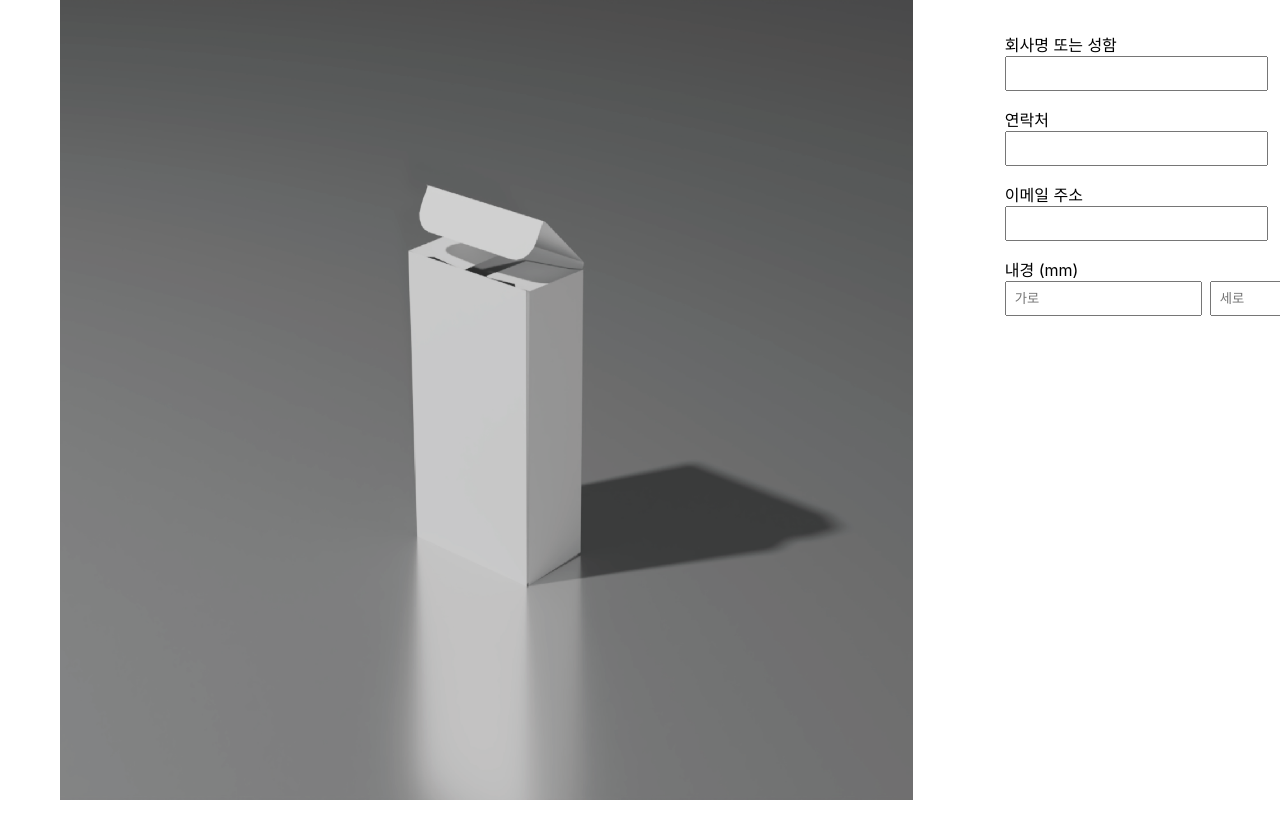
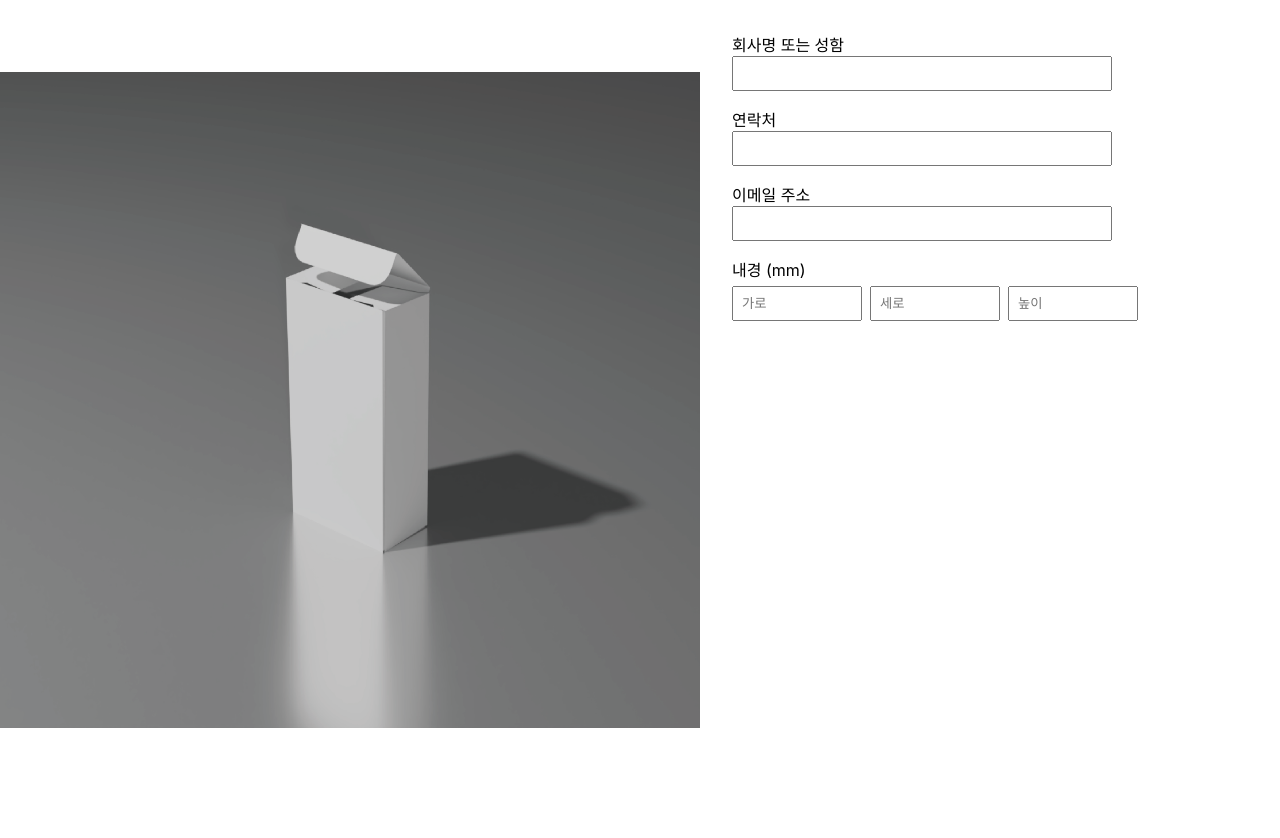
Before and after one commit to YimYoungheun/MTDL-Package, a React (Create React App) app: page / in a window 1280 px wide. Shown: the top 838 px of the page. Built offline with nearby package versions, Linux system fonts and the light colour scheme.

Commit message:
Update App.js

```diff
--- a/src/App.js
+++ b/src/App.js
@@ -1,4 +1,4 @@
-// App.js (완전한 버전 – 300줄 전체 UI 구성 포함)
+// App.js (전체 UI 포함, 이미지 700px, 입력칸 조정)
 import React, { useState } from 'react';
 import './App.css';
 
@@ -20,6 +20,9 @@ function App() {
   const [coating, setCoating] = useState(null);
   const [embossing, setEmbossing] = useState(null);
   const [foil, setFoil] = useState([]);
+
+  const inputStyle = { width: '360px', padding: '0.5rem' };
+  const shortInputStyle = { width: '110px', padding: '0.5rem' };
 
   const materialMap = {
     '매끄러운': ['AB', 'CCP', '아이보리', 'SC 마닐라'],
@@ -78,8 +81,8 @@ function App() {
   };
 
   return (
-    <div style={{ display: 'flex', height: '100vh', boxSizing: 'border-box' }}>
-      <div style={{ flex: 4, position: 'sticky', top: 0, height: '100vh', overflow: 'hidden' }}>
+    <div style={{ display: 'flex', boxSizing: 'border-box' }}>
+      <div style={{ width: '700px', height: '100vh', position: 'sticky', top: 0, flexShrink: 0 }}>
         <img
           src="/img/b_style_box.png"
           alt="B형 상자"
@@ -87,22 +90,22 @@ function App() {
         />
       </div>
 
-      <div style={{ flex: 1, height: '100vh', overflowY: 'scroll', padding: '2rem' }}>
+      <div style={{ flex: 1, padding: '2rem', overflowY: 'auto', height: '100vh' }}>
         {[{ label: '회사명 또는 성함', value: company, setter: setCompany },
-        { label: '연락처', value: phone, setter: setPhone },
-        { label: '이메일 주소', value: email, setter: setEmail }].map((f, i) => (
+          { label: '연락처', value: phone, setter: setPhone },
+          { label: '이메일 주소', value: email, setter: setEmail }].map((f, i) => (
           <div key={i} style={{ marginBottom: '1rem' }}>
-            <label>{f.label}</label>
-            <input value={f.value} onChange={e => f.setter(e.target.value)} style={{ width: '100%', padding: '0.5rem' }} />
+            <label>{f.label}</label><br />
+            <input value={f.value} onChange={e => f.setter(e.target.value)} style={inputStyle} />
           </div>
         ))}
 
         <div style={{ marginBottom: '1rem' }}>
           <label>내경 (mm)</label>
-          <div style={{ display: 'flex', gap: '0.5rem' }}>
-            <input placeholder="가로" value={width} onChange={e => setWidth(e.target.value)} style={{ flex: 1, padding: '0.5rem' }} />
-            <input placeholder="세로" value={length} onChange={e => setLength(e.target.value)} style={{ flex: 1, padding: '0.5rem' }} />
-            <input placeholder="높이" value={height} onChange={e => setHeight(e.target.value)} style={{ flex: 1, padding: '0.5rem' }} />
+          <div style={{ display: 'flex', gap: '0.5rem', marginTop: '0.3rem' }}>
+            <input placeholder="가로" value={width} onChange={e => setWidth(e.target.value)} style={shortInputStyle} />
+            <input placeholder="세로" value={length} onChange={e => setLength(e.target.value)} style={shortInputStyle} />
+            <input placeholder="높이" value={height} onChange={e => setHeight(e.target.value)} style={shortInputStyle} />
           </div>
         </div>
 
@@ -110,7 +113,7 @@ function App() {
           <>
             <div style={{ marginBottom: '1rem' }}>
               <label>종이 느낌</label>
-              <div style={{ display: 'flex', gap: '0.5rem', flexWrap: 'wrap' }}>
+              <div style={{ display: 'flex', flexWrap: 'wrap', gap: '0.5rem' }}>
                 {Object.keys(materialMap).map(feel => (
                   <button key={feel} className={`option-button ${paperFeel === feel ? 'selected' : ''}`} onClick={() => { setPaperFeel(feel); setMaterial(''); setColor(''); setWeight(''); }}>{feel}</button>
                 ))}
@@ -120,7 +123,7 @@ function App() {
             {paperFeel && (
               <div style={{ marginBottom: '1rem' }}>
                 <label>재질</label>
-                <div style={{ display: 'flex', gap: '0.5rem', flexWrap: 'wrap' }}>
+                <div style={{ display: 'flex', flexWrap: 'wrap', gap: '0.5rem' }}>
                   {materialMap[paperFeel].map(mat => (
                     <button key={mat} className={`option-button ${material === mat ? 'selected' : ''}`} onClick={() => { setMaterial(mat); setColor(''); setWeight(''); }}>{mat}</button>
                   ))}
@@ -131,7 +134,7 @@ function App() {
             {paperFeel === '러프한' && material && getColorOptions().length > 0 && (
               <div style={{ marginBottom: '1rem' }}>
                 <label>색상</label>
-                <div style={{ display: 'flex', gap: '0.5rem', flexWrap: 'wrap' }}>
+                <div style={{ display: 'flex', flexWrap: 'wrap', gap: '0.5rem' }}>
                   {getColorOptions().map(c => (
                     <button key={c} className={`option-button ${color === c ? 'selected' : ''}`} onClick={() => { setColor(c); setWeight(''); }}>{c}</button>
                   ))}
@@ -142,7 +145,7 @@ function App() {
             {material && getWeightOptions().length > 0 && (
               <div style={{ marginBottom: '1rem' }}>
                 <label>무게</label>
-                <div style={{ display: 'flex', gap: '0.5rem', flexWrap: 'wrap' }}>
+                <div style={{ display: 'flex', flexWrap: 'wrap', gap: '0.5rem' }}>
                   {getWeightOptions().map(w => (
                     <button key={w} className={`option-button ${weight === w ? 'selected' : ''}`} onClick={() => setWeight(w)}>{w}</button>
                   ))}
@@ -154,7 +157,7 @@ function App() {
               <>
                 <div style={{ marginBottom: '1rem' }}>
                   <label>코팅</label>
-                  <div style={{ display: 'flex', gap: '0.5rem' }}>
+                  <div style={{ display: 'flex', flexWrap: 'wrap', gap: '0.5rem' }}>
                     {['없음', '무광', '유광', '벨벳'].map(type => (
                       <button key={type} className={`option-button ${(type === '없음' ? coating === '' : coating === type) ? 'selected' : ''}`} onClick={() => setCoating(type === '없음' ? '' : type)}>{type}</button>
                     ))}
@@ -165,7 +168,7 @@ function App() {
                   <>
                     <div style={{ marginBottom: '1rem' }}>
                       <label>형압</label>
-                      <div style={{ display: 'flex', gap: '0.5rem' }}>
+                      <div style={{ display: 'flex', flexWrap: 'wrap', gap: '0.5rem' }}>
                         {['없음', '음각', '양각'].map(type => (
                           <button key={type} className={`option-button ${(type === '없음' ? embossing === '' : embossing === type) ? 'selected' : ''}`} onClick={() => setEmbossing(type === '없음' ? '' : type)}>{type}</button>
                         ))}
@@ -176,7 +179,7 @@ function App() {
                       <>
                         <div style={{ marginBottom: '1rem' }}>
                           <label>박 (복수 선택 가능)</label>
-                          <div style={{ display: 'flex', gap: '0.5rem', flexWrap: 'wrap' }}>
+                          <div style={{ display: 'flex', flexWrap: 'wrap', gap: '0.5rem' }}>
                             {['없음', '금박', '은박', '먹박', '적박', '홀로그램박', '투명홀로그램박'].map(type => (
                               <button
                                 key={type}
@@ -192,7 +195,7 @@ function App() {
 
                         <div style={{ marginBottom: '1rem' }}>
                           <label>하단 모양</label>
-                          <div style={{ display: 'flex', gap: '0.5rem' }}>
+                          <div style={{ display: 'flex', flexWrap: 'wrap', gap: '0.5rem' }}>
                             {['맞뚜껑', '십자다루마', '삼면접착'].map(opt => (
                               <button key={opt} className={`option-button ${bottomStyle === opt ? 'selected' : ''}`} onClick={() => setBottomStyle(opt)}>{opt}</button>
                             ))}
@@ -203,7 +206,7 @@ function App() {
                           <>
                             <div style={{ marginBottom: '1rem' }}>
                               <label>수량 선택</label>
-                              <select value={quantity} onChange={e => setQuantity(e.target.value)} style={{ width: '100%', padding: '0.5rem' }}>
+                              <select value={quantity} onChange={e => setQuantity(e.target.value)} style={inputStyle}>
                                 <option value="">수량을 선택하세요</option>
                                 {[500, 1000, 2000, 3000, 5000, 10000, 20000, 30000, 50000, 100000, '그 이상'].map(qty => (
                                   <option key={qty} value={String(qty)}>{qty === '그 이상' ? '그 이상' : Number(qty).toLocaleString()}</option>
@@ -214,7 +217,7 @@ function App() {
                             {quantity === '그 이상' && (
                               <div style={{ marginBottom: '1rem' }}>
                                 <label>희망 수량 입력</label>
-                                <input type="number" value={customQuantity} onChange={e => setCustomQuantity(e.target.value)} style={{ width: '100%', padding: '0.5rem' }} />
+                                <input type="number" value={customQuantity} onChange={e => setCustomQuantity(e.target.value)} style={inputStyle} />
                               </div>
                             )}
 
```
